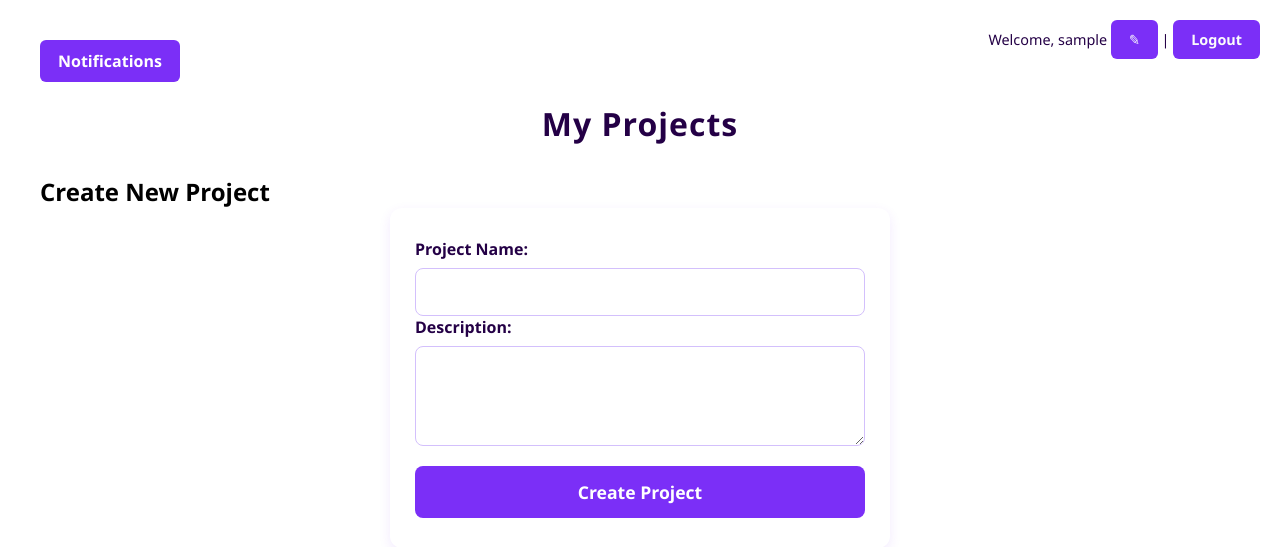
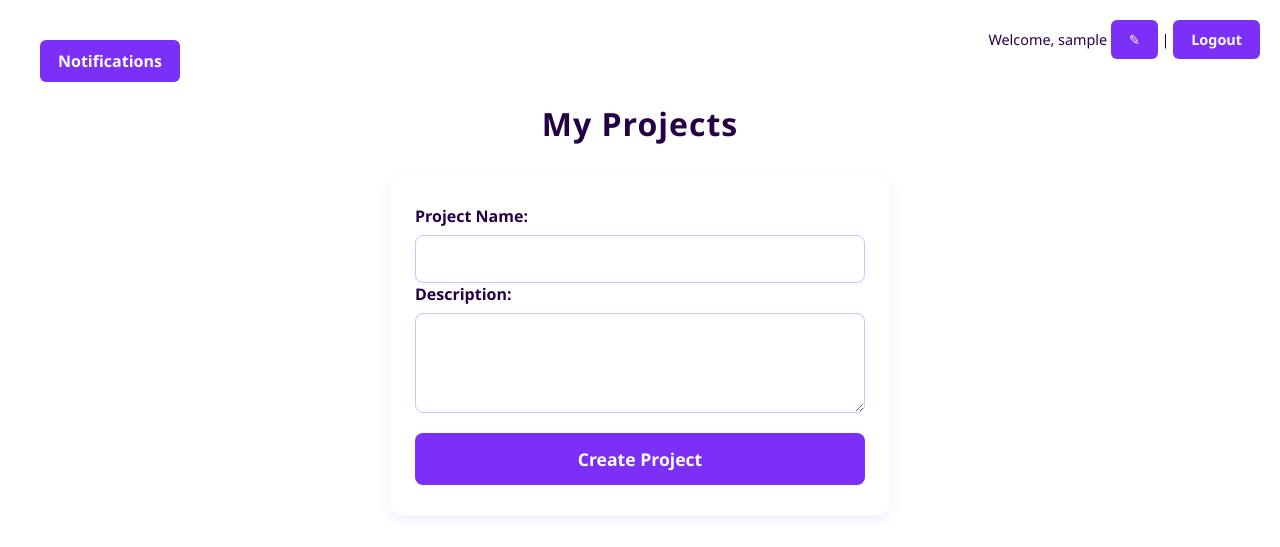
Before and after one commit to Judinus10/planit, a PHP site: page /planit/projects.php in a window 1280 px wide. Shown: the top 547 px of the page. Run offline with PHP 8.4, Linux system fonts and the light colour scheme; the visitor is signed in with stand-in values (Sample User, id 1); data that the repository does not hold is empty.

Commit message:
modified

```diff
--- a/projects.php
+++ b/projects.php
@@ -95,7 +95,7 @@ $projects_result = $conn->query("
 
     <!-- Create Project Form -->
     <div class="section1">
-        <h2>Create New Project</h2>
+        <!-- <h2>Create New Project</h2> -->
         <form method="POST">
             <label>Project Name:</label>
             <input type="text" name="name" required>
```
